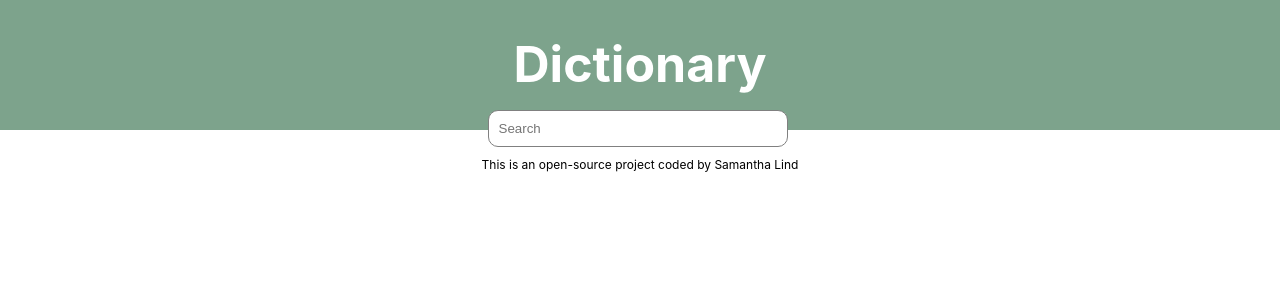
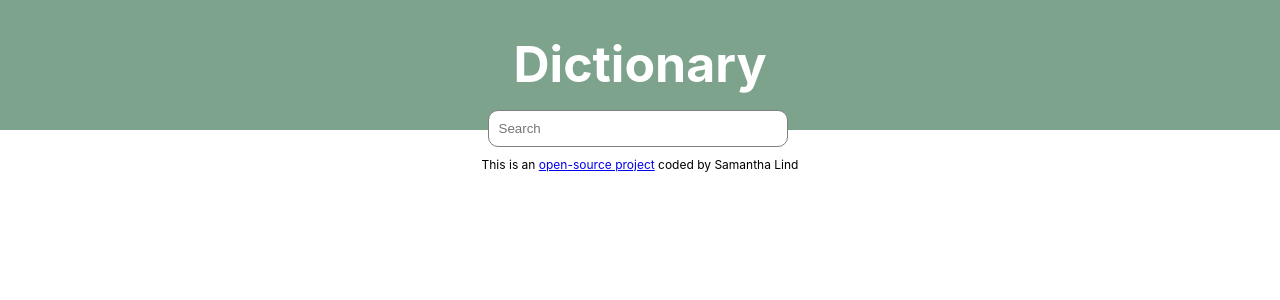
Before and after one commit to samantha-lind/react-dictionary-app, a React (Create React App) app: page / in a window 1280 px wide. Shown: the top 300 px of the page. Built offline with nearby package versions, Linux system fonts and the light colour scheme.

Commit message:
updated footer

```diff
--- a/src/App.js
+++ b/src/App.js
@@ -9,7 +9,15 @@ function App() {
       </main>
       <Dictionary />
       <footer className="footer">
-        This is an open-source project coded by Samantha Lind
+        This is an{" "}
+        <a
+          href="https://github.com/samantha-lind/react-dictionary-app"
+          target="_blank"
+          rel="noreferrer"
+        >
+          open-source project
+        </a>{" "}
+        coded by Samantha Lind
       </footer>
     </div>
   );
--- a/src/style.css
+++ b/src/style.css
@@ -26,6 +26,7 @@ p {
 .footer {
   margin-top: 10px;
   font-size: 12px;
+  padding-bottom: 20px;
 }
 
 input {
@@ -67,7 +68,7 @@ input {
 }
 
 .meaning {
-  width: 80%;
+  width: 100%;
   border-radius: 5px;
   background-color: #f9f9f9;
   margin: 20px;
```
